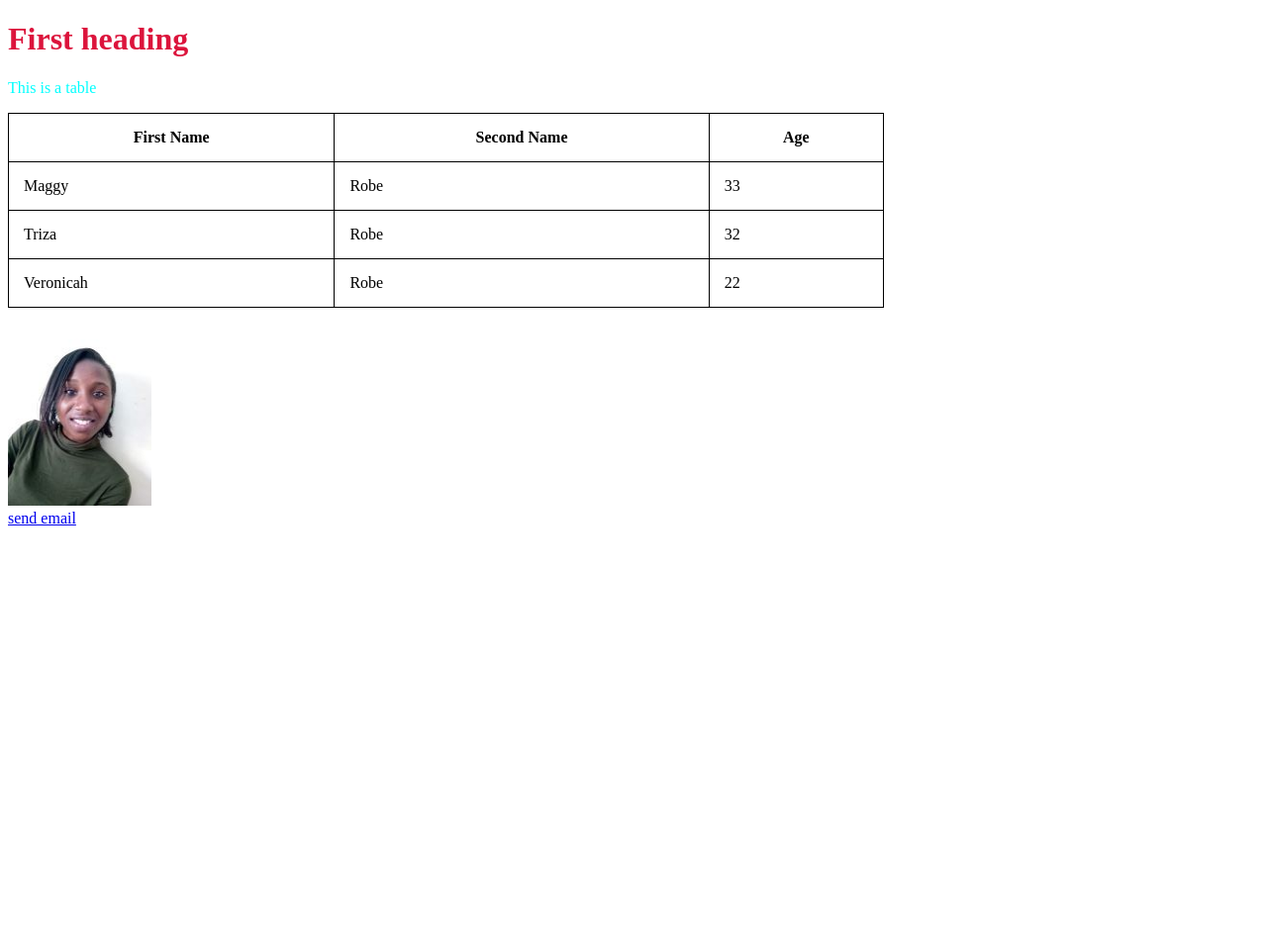
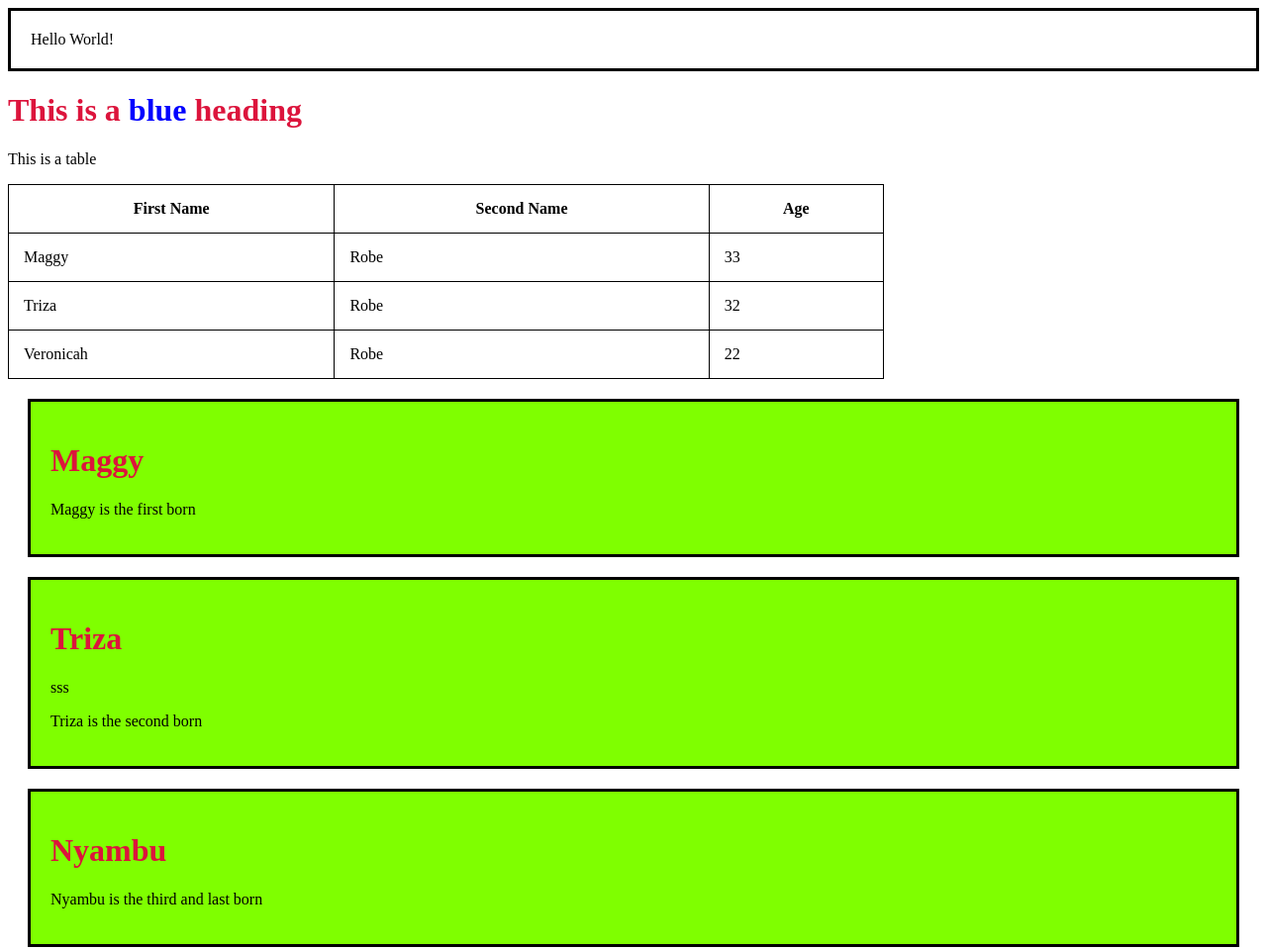
Before and after one commit to NyamburaRobe/html-css-javascript-basics, a plain HTML site: page index.html in a window 1280 px wide. Shown: the top 960 px of the page at 99% size. Before the commit the page ends 800 px from the top, so only its background shows below. Drawn offline with Linux system fonts and the light colour scheme.

Commit message:
change in paragraph color

```diff
--- a/index.html
+++ b/index.html
@@ -6,11 +6,19 @@
       border-collapse: collapse;
       padding: 15px;
     }
+    .names{
+        background-color: chartreuse;
+        color: black;
+        border: solid black;
+        margin: 20px;
+        padding: 20px;
+    }
 </style>
 <link rel="stylesheet" href="styles/Stylesheet.css" >
 
 <body>
-    <h1>First heading</h1>
+    <div style="border: solid black; padding: 20px;">Hello World!</div>
+    <h1> This is a<span style="color: blue;"> blue</span> heading</h1>
     <p>This is a table </p>
    <table style="width: 70%;" >
     <tr>
@@ -34,6 +42,18 @@
     <td> 22</td>
 </tr>
 </table>
+<div class="names">
+    <h1> Maggy</h1>
+    <p> Maggy is the first born</p>
+</div>
+<div class="names">
+<h1> Triza</h1>sss
+<p> Triza is the second born</p>
+</div>
+<div class=" names">
+<h1> Nyambu</h1>
+<p> Nyambu is the third and last born</p>
+</div>
     <img src="Images/resized smiley face.jpg" width="145"height="200" alt="Beautiful Robe" usemap="#Workmap">
       <map name="Workmap">
           <area shape="circle" coords="75,100,30" alt="mouth" href="https://fiorecommunications.com/2014/09/19/how-to-manually-code-html-image-maps/">
--- a/styles/Stylesheet.css
+++ b/styles/Stylesheet.css
@@ -1,3 +1,3 @@
 body{ background-color: white;}
 h1{color: crimson;}
-p{color: aqua;}
+p{color: black}
```
